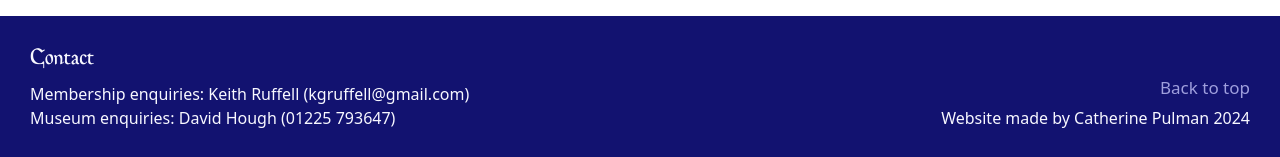
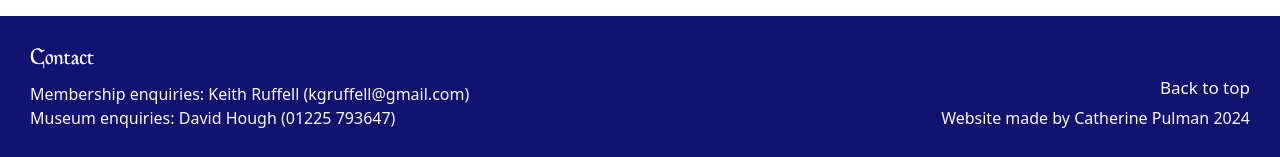
Before and after one commit to Clatherine/Atworth_history_group, a React (Vite) app in the folder AtworthHistoryGroup/: page / in a window 1280 px wide. Shown: the part 3442-3599 px from the top of the page. Built offline with nearby package versions, Linux system fonts and the light colour scheme.

Commit message:
added link to portfolio

```diff
--- a/AtworthHistoryGroup/src/App.css
+++ b/AtworthHistoryGroup/src/App.css
@@ -410,7 +410,7 @@ h4 {
 }
 
 .footerDiv .nav-link {
-  color: rgb(159, 159, 221) !important;
+  color: ghostwhite !important;
   font-size: 17px !important;
   transition: color 0.3s ease;
   display: flex;
@@ -419,7 +419,7 @@ h4 {
 }
 
 .footerDiv .nav-link:hover {
-  color: ghostwhite !important;
+  color: rgb(159, 159, 221) !important;
 }
 .footerlink {
   text-align: right;
@@ -582,3 +582,11 @@ h4 {
     border: none;
   }
 }
+
+.portfolioLink {
+  color: ghostwhite !important;
+}
+
+.footerlink .portfolioLink:hover {
+  color: rgb(159, 159, 221) !important
+}
--- a/AtworthHistoryGroup/src/Components/Footer.jsx
+++ b/AtworthHistoryGroup/src/Components/Footer.jsx
@@ -31,7 +31,13 @@ function Footer(){
               {windowWidth>=600?  <Nav.Link id="footer_link"href="#about" onClick={(e) => handleNavClick(e, 'about')}>Back to top</Nav.Link> : <Nav.Link href="#whole_page" onClick={(e) => handleNavClick(e, 'header')}>Back to top</Nav.Link> }
 
                 </Nav>
-                <p> Website made by Catherine Pulman 2024</p>
+                <p> Website made by  <a
+              className="portfolioLink"
+         href="https://catherinepulman.netlify.app/"
+              target="_blank"
+              rel="noopener noreferrer"
+            >Catherine Pulman 2024
+            </a></p>
                 </div>
 
         </section>
```
